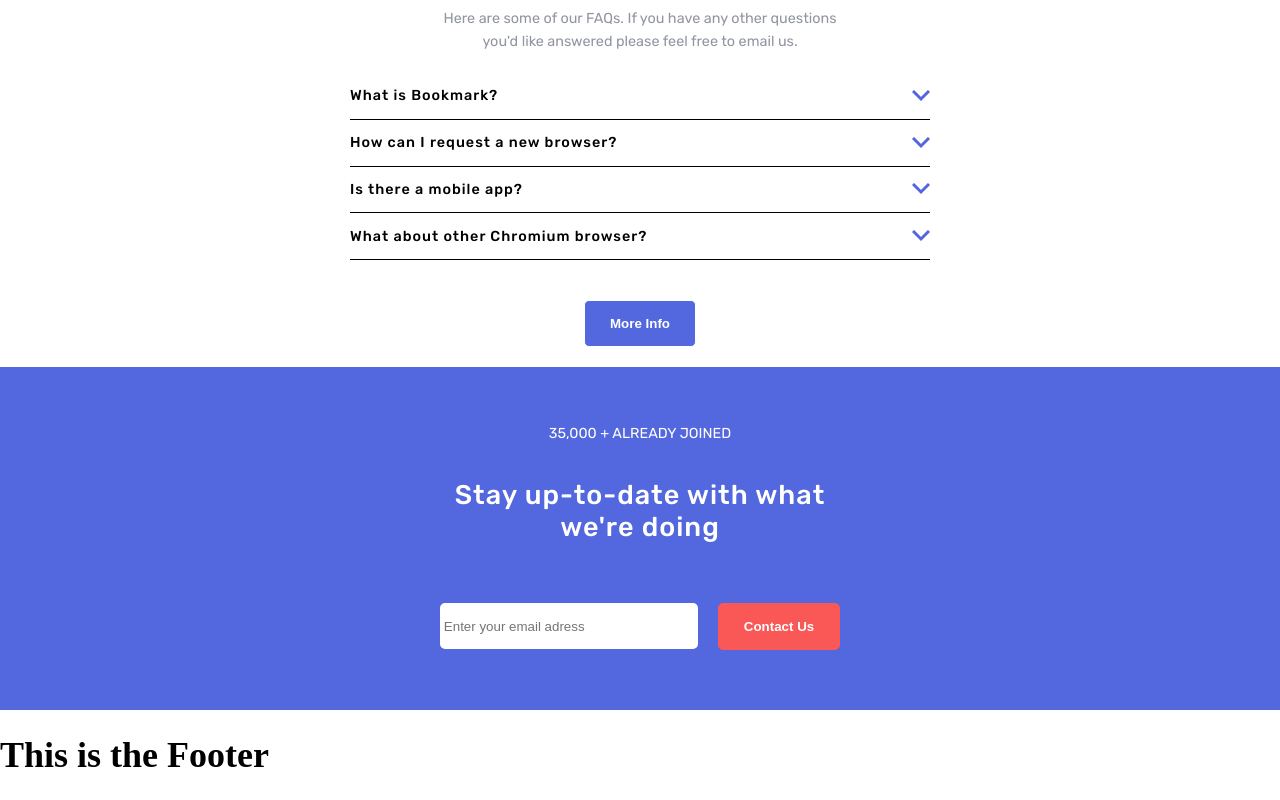
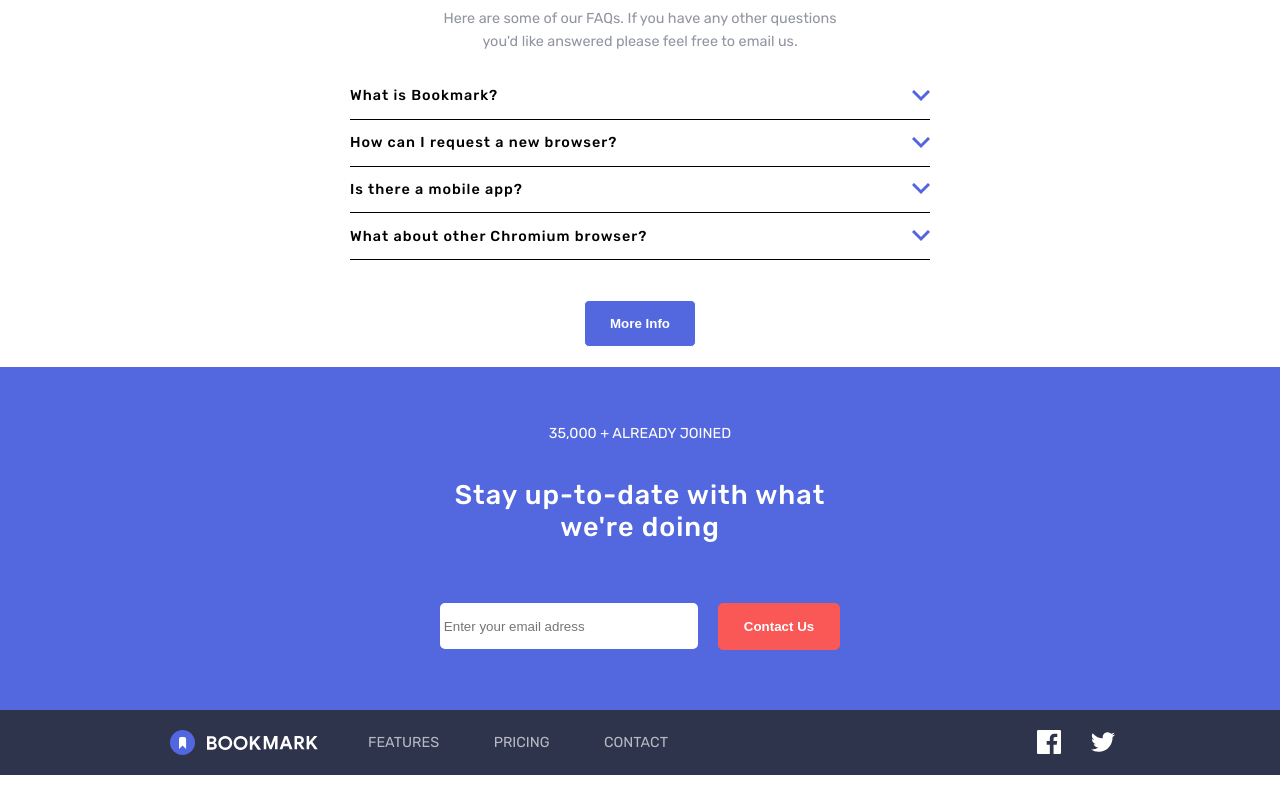
Before and after one commit to PIvSky/bookmark, a React (Create React App) app: page / in a window 1280 px wide. Shown: the part 2233-3033 px from the top of the page. After the commit the page ends 3008 px from the top, so only its background shows below. Built offline with nearby package versions, Linux system fonts and the light colour scheme.

Commit message:
Completed Footer.js for Mobile and Deskopt

```diff
--- a/src/components/Footer.js
+++ b/src/components/Footer.js
@@ -1,10 +1,27 @@
 import '../styles/Footer.scss';
+import { navElements } from './Navbar';
+import { ReactComponent as BookmarkLogo} from '../assets/images/logo-bookmark.svg';
+import { ReactComponent as FbIcon } from '../assets/images/icon-facebook.svg';
+import { ReactComponent as TwIcon } from '../assets/images/icon-twitter.svg';
 
 const Footer = () => {
     return (
-        <div>
-            <h1>This is the Footer</h1>
-        </div>
+        <footer className='footer'>
+            <div className='footer-title'>
+                <BookmarkLogo />
+            </div>
+            <ul className='footer-nav'>
+                {navElements.map((element, index) => (
+                    <li className='footer-nav__element' key={index}>
+                        {element}
+                    </li>
+                ))}
+            </ul>
+            <div className='footer-socialmedia'>
+                <FbIcon className='footer-socialmedia__item'/>
+                <TwIcon className='footer-socialmedia__item'/>
+            </div>
+        </footer>
     )
 }
 
--- a/src/styles/Footer.css
+++ b/src/styles/Footer.css
@@ -1 +1,53 @@
-/*# sourceMappingURL=Footer.css.map */
+.footer {
+  background-color: hsla(228, 29%, 21%, 0.961);
+}
+.footer-title {
+  display: flex;
+  justify-content: center;
+  padding: 20px;
+}
+.footer-title g path {
+  fill: hsl(0, 0%, 100%);
+}
+.footer-nav {
+  font-family: "Rubik", sans-serif;
+  font-size: 0.8rem;
+  color: hsla(0, 0%, 100%, 0.659);
+  margin: 0 auto;
+  text-align: center;
+  list-style: none;
+  padding: 0 0 20px;
+}
+.footer-nav__element {
+  padding-block: 15px;
+}
+.footer-socialmedia {
+  display: flex;
+  align-items: center;
+  justify-content: center;
+  padding-bottom: 40px;
+}
+.footer-socialmedia__item {
+  padding-inline: 15px;
+}
+
+@media screen and (min-width: 800px) {
+  .footer {
+    padding-inline: 150px;
+    display: flex;
+    align-items: center;
+  }
+  .footer-nav {
+    display: flex;
+    flex-direction: row;
+    justify-content: space-between;
+    width: 300px;
+    min-width: 200px;
+    padding-bottom: 0;
+    margin-left: 30px;
+  }
+  .footer-socialmedia {
+    padding-bottom: 0;
+    margin-left: 20px;
+  }
+}/*# sourceMappingURL=Footer.css.map */
--- a/src/styles/Footer.scss
+++ b/src/styles/Footer.scss
@@ -0,0 +1,69 @@
+@import '../styles/Fonts.scss';
+@import '../styles/Utilities.scss';
+@import '../styles/Colors.scss';
+@import '../styles/_mixin.scss';
+
+
+.footer {
+    background-color: map-get($colors, blue-transparent );
+    &-title {
+        display: flex;
+        justify-content: center;
+        padding: 20px;
+        g {
+            path {
+                fill: map-get($colors, white-bg );
+            }
+        }
+    }
+
+    &-nav {
+        font-family: map-get($fonts, basic );
+        font-size: map-get($font-size, small );
+        color: map-get($colors, white-col );
+        margin: 0 auto;
+        text-align: center;
+        list-style: none;
+        padding: 0 0 20px;
+
+        &__element {
+            padding-block: 15px;
+        }
+    }
+
+    &-socialmedia{
+        display: flex;
+        align-items: center;
+        justify-content: center;
+        padding-bottom: 40px;
+        &__item{
+            padding-inline: 15px;
+        }
+    }
+}
+
+@media screen and (min-width: 800px) {
+    .footer {
+        padding-inline: map-get($padding, padding-inline-desktop );
+        display: flex;
+        align-items: center;
+
+        &-nav {
+            display: flex;
+            flex-direction: row;
+            justify-content: space-between;
+            width: 300px;
+            min-width: 200px;
+            padding-bottom: 0;
+            margin-left: 30px;
+            &__element {
+                // padding: 0 40px 0;
+            }
+        }
+
+        &-socialmedia {
+            padding-bottom: 0;
+            margin-left: 20px;
+        }
+    }
+}
```
Also changed, not shown: 1 other file (tests, documents, lock files or other folders).
